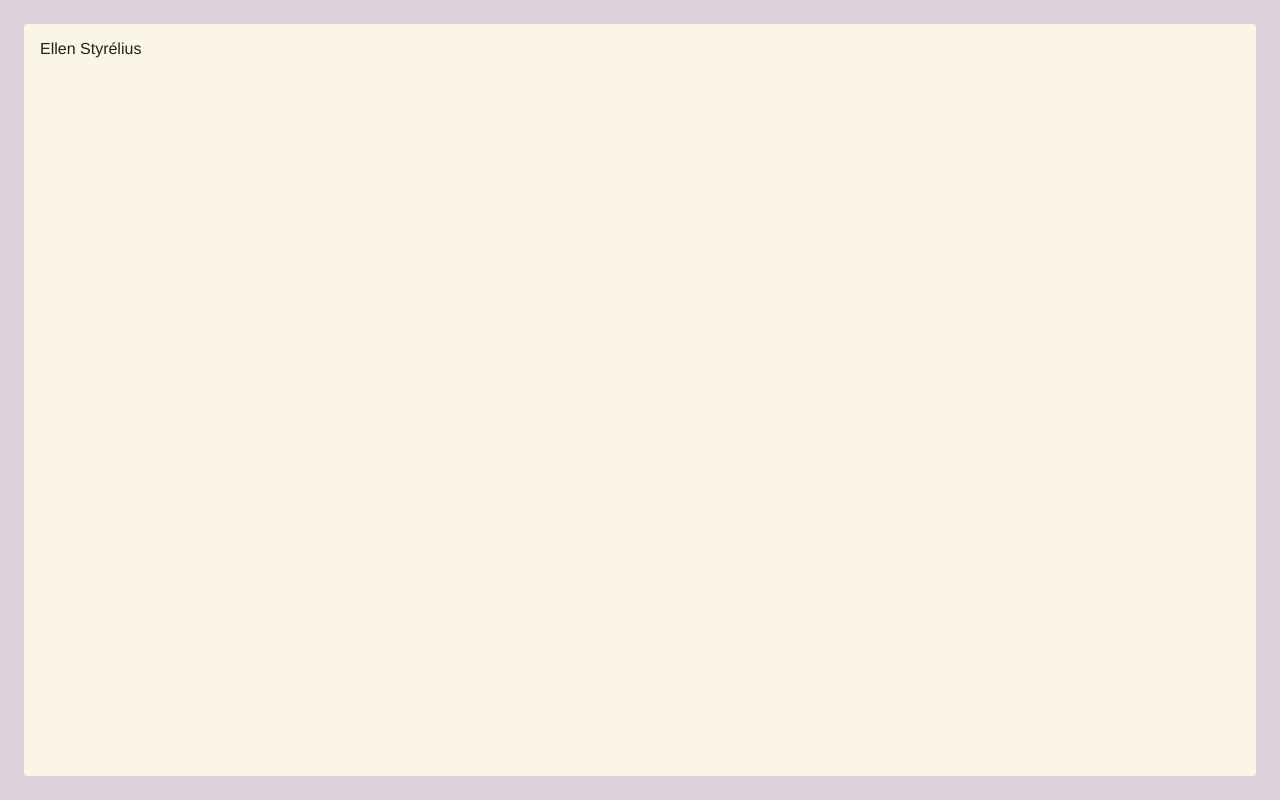
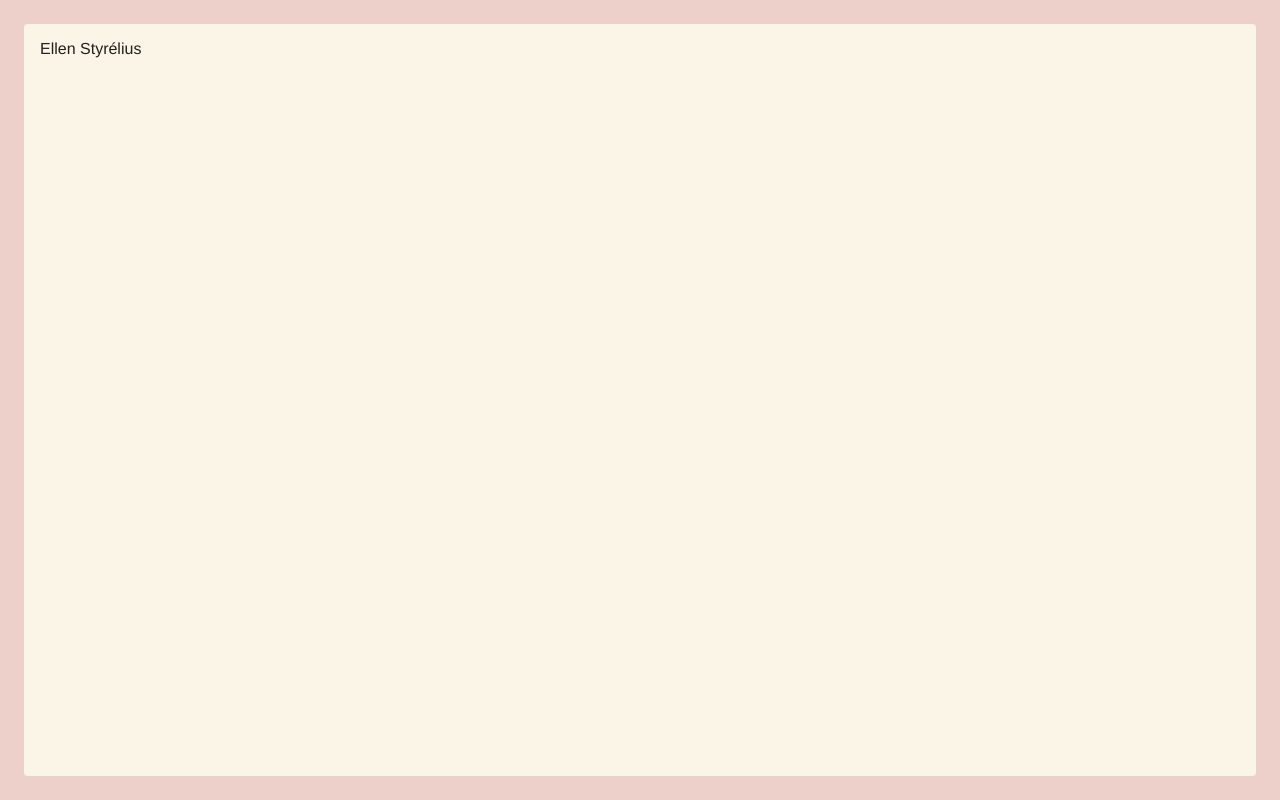
Before and after one commit to styrelius/about-me, a React (Create React App) app: page / in a window 1280 px wide. Built offline with nearby package versions, Linux system fonts and the light colour scheme.

Commit message:
Change duration of background animation in app.jsx since it wasn't subtle enough.

```diff
--- a/src/app.jsx
+++ b/src/app.jsx
@@ -24,7 +24,7 @@ const Background = styled.div`
   height: 100%;
   width: 100%;
   padding: ${backgroundPadding}px;
-  animation: ${ShiftingBackground} 20s infinite linear;
+  animation: ${ShiftingBackground} 40s infinite linear;
 `
 const Page = styled.div`
   background: ${beige};
```
